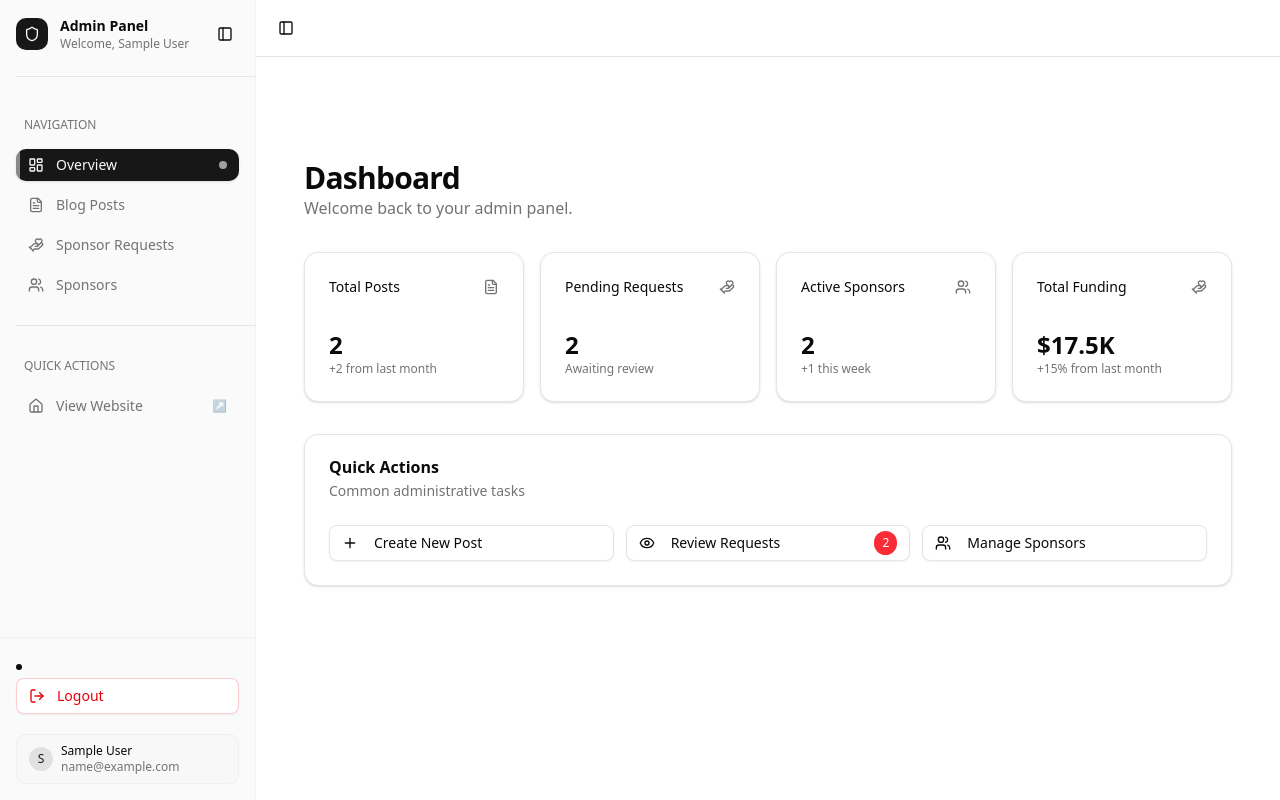
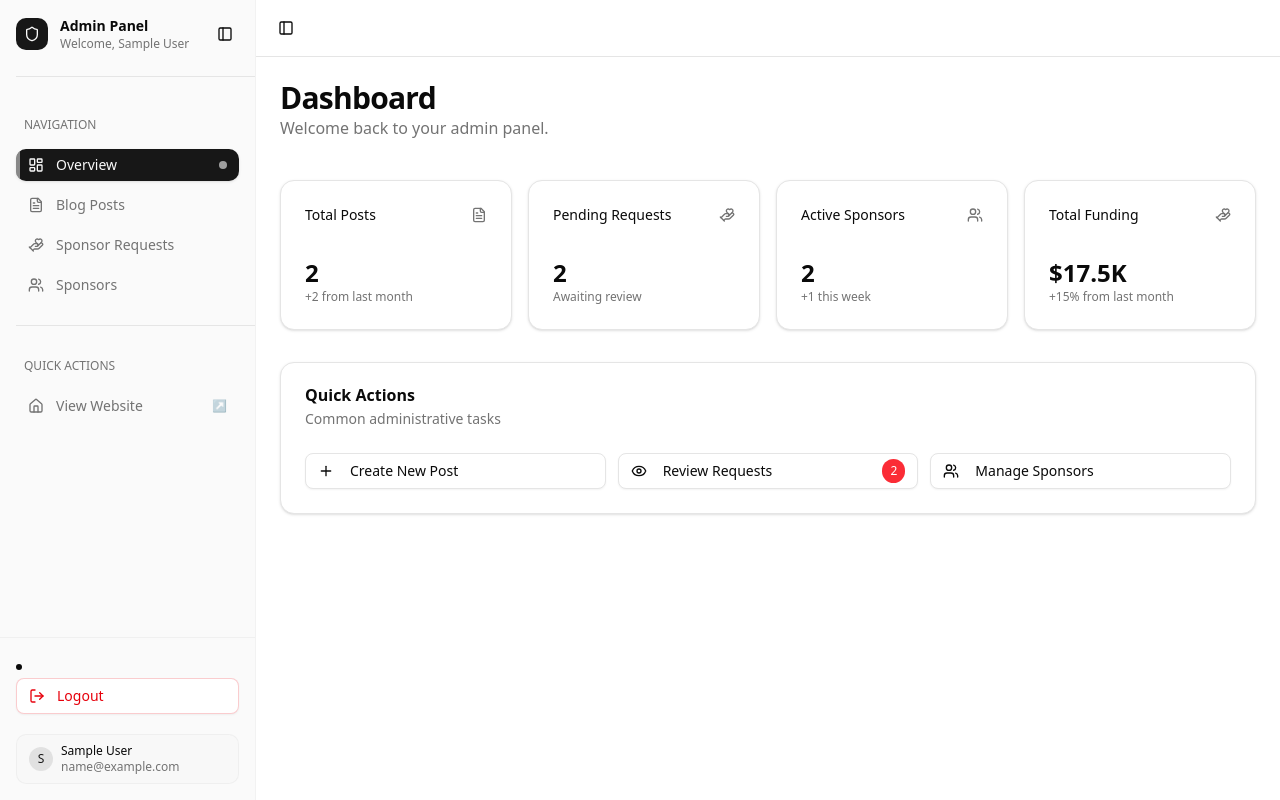
Before and after one commit to Mysticroot/nemesis-club-web, a React (Vite) app in the folder client/: page /admin/dashboard in a window 1280 px wide. Built offline with nearby package versions, Linux system fonts and the light colour scheme; sample sign-in values are in the browser's storage.

Commit message:
make the common headersection for admin dashboard pages

```diff
--- a/client/src/features/admin/dashboard/components/AdminDashboard.jsx
+++ b/client/src/features/admin/dashboard/components/AdminDashboard.jsx
@@ -2,6 +2,7 @@
 
 import { SidebarProvider, SidebarTrigger } from '@/components/ui/sidebar';
 import Overview from '@/features/admin/dashboard/sections/Overview/Overview';
+import HeaderSection from './HeaderSection';
 
 const AdminDashboard = () => {
   const blogs = [
@@ -57,8 +58,9 @@ const AdminDashboard = () => {
 
   return (
     <div className="flex flex-col">
-      <div className="h-14" /> {/* Spacer below fixed navbar */}
-      <main className="flex-1 p-4 sm:p-6">
+      <HeaderSection title="Dashboard" subtitle="Welcome back to your admin panel." />
+      <div className="h-10" /> {/* Spacer below fixed navbar */}
+      <main className="flex-1 p-1 sm:p-0">
         <Overview sponsorRequests={sponsorRequests} sponsors={sponsors} blogs={blogs} />
       </main>
     </div>
--- /dev/null
+++ b/client/src/features/admin/dashboard/components/HeaderSection.jsx
@@ -0,0 +1,10 @@
+const HeaderSection = ({title,subtitle}) => {
+  return (
+    <div>
+      <h2 className="text-3xl font-bold tracking-tight">{title}</h2>
+      <p className="text-muted-foreground">{subtitle}</p>
+    </div>
+  );
+};
+
+export default HeaderSection;
--- a/client/src/features/admin/dashboard/sections/Blog/BlogList.jsx
+++ b/client/src/features/admin/dashboard/sections/Blog/BlogList.jsx
@@ -1,4 +1,6 @@
 import { Card, CardContent } from '@/components/ui/card';
+
+import HeaderSection from '@/features/admin/dashboard/components/HeaderSection.jsx';
 
 // Dummy blog data
 const blogPosts = [
@@ -28,12 +30,10 @@ const blogPosts = [
 const BlogList = () => {
   return (
     <div className="space-y-6">
-      <div>
-        <h2 className="text-3xl font-bold tracking-tight">Latest Blog Posts</h2>
-        <p className="text-muted-foreground">
-          Explore our recent articles, tutorials, and updates.
-        </p>
-      </div>
+      <HeaderSection
+        title="Latest Blog Posts"
+        subtitle="Explore our recent articles, tutorials, and updates."
+      />
 
       <div className="space-y-4">
         {blogPosts.map((post) => (
--- a/client/src/features/admin/dashboard/sections/Overview/Overview.jsx
+++ b/client/src/features/admin/dashboard/sections/Overview/Overview.jsx
@@ -4,10 +4,7 @@ import QuickActions from '@/features/admin/dashboard/sections/Overview/QuickActi
 const Overview = ({ blogs, sponsorRequests, sponsors, activeTab, setActiveTab }) => {
   return (
     <div className="space-y-8">
-      <div>
-        <h2 className="text-3xl font-bold tracking-tight">Dashboard</h2>
-        <p className="text-muted-foreground">Welcome back to your admin panel.</p>
-      </div>
+
 
       <div className="grid gap-4 md:grid-cols-6 lg:grid-cols-4">
         <DashboardCards blogs={blogs} sponsorRequests={sponsorRequests} sponsors={sponsors} />
--- a/client/src/features/admin/dashboard/sections/Sponsors/SponsorRequestList.jsx
+++ b/client/src/features/admin/dashboard/sections/Sponsors/SponsorRequestList.jsx
@@ -2,6 +2,7 @@ import { useState } from 'react';
 import { HandHeart, Check, X } from 'lucide-react';
 
 import { Card, CardContent } from '@/components/ui/card';
+import HeaderSection from '@/features/admin/dashboard/components/HeaderSection.jsx';
 
 const initialRequests = [
   {
@@ -28,10 +29,10 @@ const SponsorRequestsList = () => {
 
   return (
     <div className="space-y-6">
-      <div>
-        <h2 className="text-3xl font-bold tracking-tight">Sponsor Requests</h2>
-        <p className="text-muted-foreground">Review and manage sponsorship applications.</p>
-      </div>
+      <HeaderSection
+        title="Sponsor Requests"
+        subtitle="Review and manage sponsorship applications."
+      />
 
       {sponsorRequests.length === 0 ? (
         <Card>
--- a/client/src/features/admin/dashboard/sections/Sponsors/SponsorsList.jsx
+++ b/client/src/features/admin/dashboard/sections/Sponsors/SponsorsList.jsx
@@ -1,4 +1,5 @@
 import { Card, CardContent } from '@/components/ui/card';
+import HeaderSection from '@/features/admin/dashboard/components/HeaderSection.jsx';
 
 // Dummy data
 const dummySponsors = [
@@ -28,10 +29,7 @@ const dummySponsors = [
 const SponsorsList = () => {
   return (
     <div className="space-y-6">
-      <div>
-        <h2 className="text-3xl font-bold tracking-tight">Current Sponsors</h2>
-        <p className="text-muted-foreground">View and manage your club's sponsors.</p>
-      </div>
+      <HeaderSection title="Current Sponsors" subtitle="View and manage your club's sponsors." />
 
       <div className="space-y-4">
         {dummySponsors.map((sponsor) => (
```
